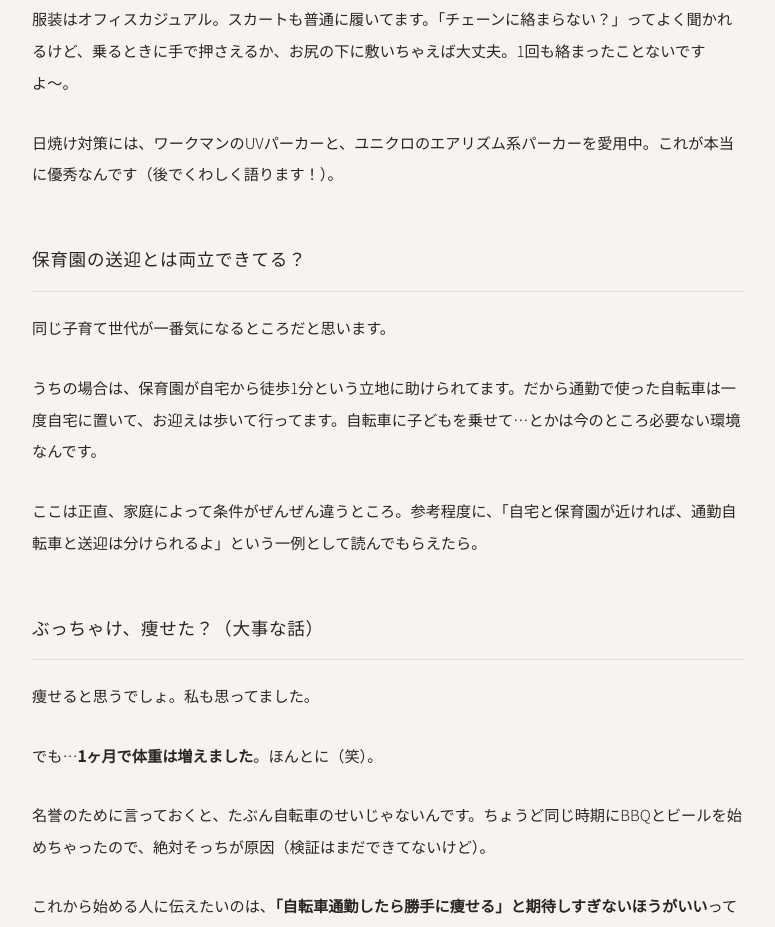
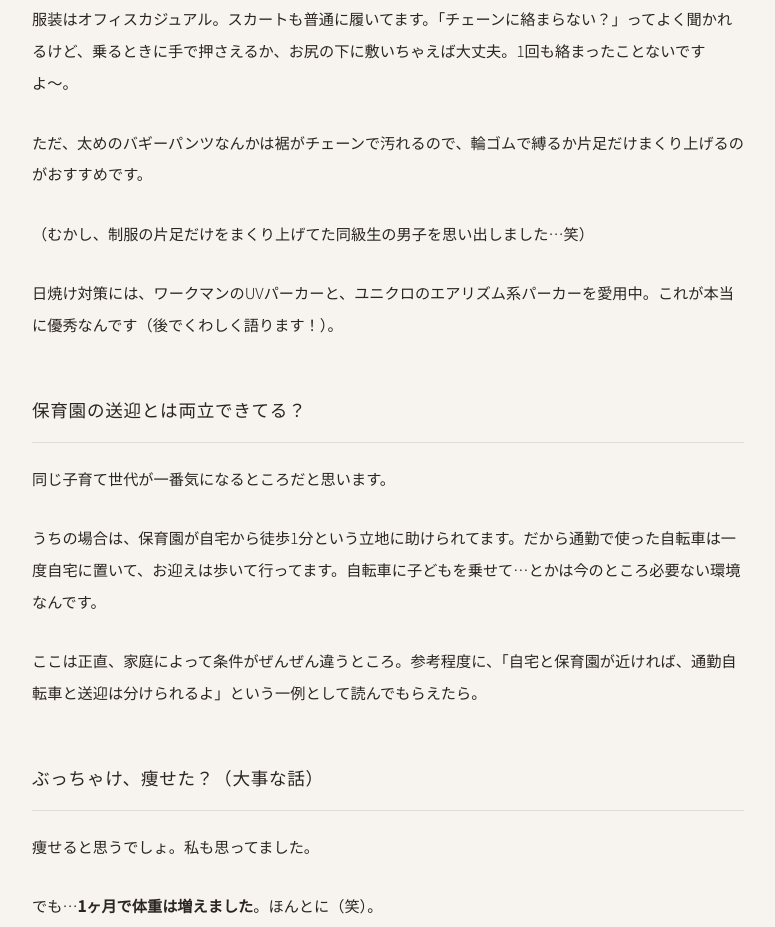
Before and after one commit to chiakiyyy/chiyyy-site, an Astro site: page /blog/bicycle-commute in a window 1280 px wide. Shown: the part 3035-3962 px from the top of the page, without its empty margins (90-865 px from the left). Built offline with nearby package versions, Linux system fonts and the light colour scheme; Astro itself is replaced by a stand-in of ours.

Commit message:
服装セクションにバギーパンツの注意とエピソード追加

```diff
--- a/src/content/blog/bicycle-commute.md
+++ b/src/content/blog/bicycle-commute.md
@@ -63,6 +63,10 @@ featured: true
 でも実際は、**思ったより汗をかかない**んです。会社に着いたらトイレで汗拭きシートでさっと拭く程度で十分。もともと私の化粧が眉毛と日焼け止めだけっていうのもあるけど（笑）、崩れとかはまったく気になりません。
 
 服装はオフィスカジュアル。スカートも普通に履いてます。「チェーンに絡まらない？」ってよく聞かれるけど、乗るときに手で押さえるか、お尻の下に敷いちゃえば大丈夫。1回も絡まったことないですよ〜。
+
+ただ、太めのバギーパンツなんかは裾がチェーンで汚れるので、輪ゴムで縛るか片足だけまくり上げるのがおすすめです。
+
+（むかし、制服の片足だけをまくり上げてた同級生の男子を思い出しました…笑）
 
 日焼け対策には、ワークマンのUVパーカーと、ユニクロのエアリズム系パーカーを愛用中。これが本当に優秀なんです（後でくわしく語ります！）。
 
```
